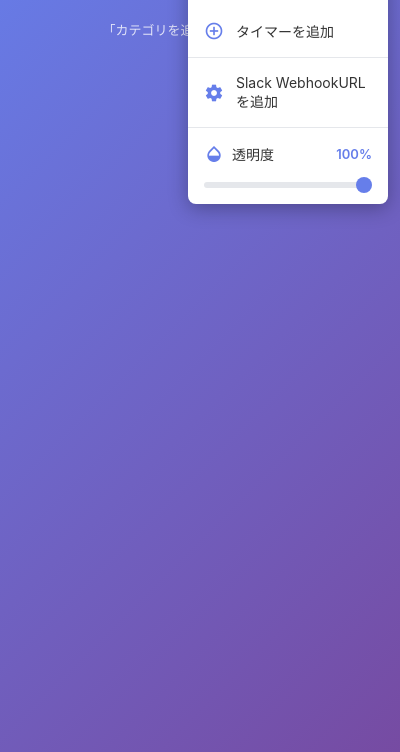
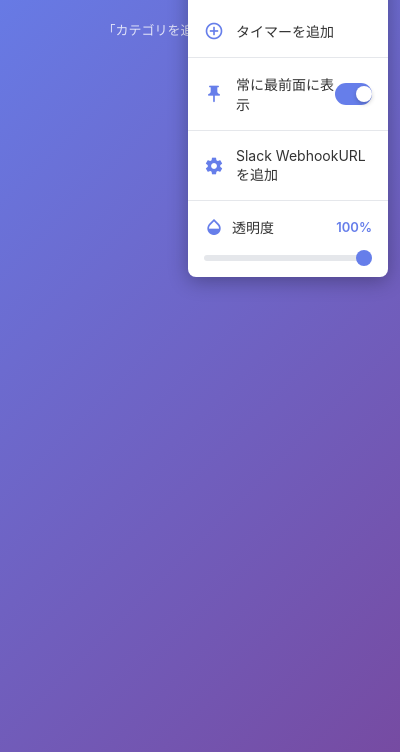
Before and after one commit to mottye/workTimer, an Electron app: page index.html in a window 400 px wide. Both pictures are taken after a click on the button "more_vert". Shown: the part 92-844 px from the top of the page. Drawn offline with Linux system fonts and the light colour scheme; no server answers.

Commit message:
feat: Step26実装 - Always On Topをユーザーが選択可能に
機能:
- メインメニューに「常に最前面に表示」トグルを追加
- トグルでAlways On Topのオン/オフを切り替え可能
- 設定をlocalStorageに永続化
- アプリ起動時に保存された設定を自動適用

実装詳細:
- index.html: メニューにトグルスイッチUIを追加（push_pinアイコン使用）
- renderer.js: トグル変更時にIPCでmainプロセスに通知
- main.js: set-always-on-topハンドラーでsetAlwaysOnTop()を呼び出し
- loadAlwaysOnTopSetting()で起動時に設定を読み込み

UI/UX:
- 小型トグルスイッチ（40px × 22px）
- ON時は紫色、OFF時はグレー
- メニュー内で視覚的に分かりやすい配置
- リアルタイムで切り替わる

Step26完了

```diff
--- a/index.html
+++ b/index.html
@@ -215,6 +215,73 @@
     .opacity-slider::-moz-range-thumb:hover {
       transform: scale(1.2);
       background: #5568d3;
+    }
+
+    .menu-item-toggle {
+      display: flex;
+      align-items: center;
+      justify-content: space-between;
+      padding: 12px 16px;
+      color: #333;
+      font-size: 14px;
+    }
+
+    .menu-toggle-label {
+      display: flex;
+      align-items: center;
+      gap: 12px;
+    }
+
+    .menu-toggle-label .material-icons {
+      font-size: 20px;
+      color: #667eea;
+    }
+
+    .toggle-switch-small {
+      position: relative;
+      display: inline-block;
+      width: 40px;
+      height: 22px;
+      margin: 0;
+    }
+
+    .toggle-switch-small input {
+      opacity: 0;
+      width: 0;
+      height: 0;
+    }
+
+    .toggle-slider-small {
+      position: absolute;
+      cursor: pointer;
+      top: 0;
+      left: 0;
+      right: 0;
+      bottom: 0;
+      background-color: #d1d5db;
+      transition: 0.3s;
+      border-radius: 22px;
+    }
+
+    .toggle-slider-small:before {
+      position: absolute;
+      content: "";
+      height: 16px;
+      width: 16px;
+      left: 3px;
+      bottom: 3px;
+      background-color: white;
+      transition: 0.3s;
+      border-radius: 50%;
+      box-shadow: 0 2px 4px rgba(0, 0, 0, 0.2);
+    }
+
+    .toggle-switch-small input:checked + .toggle-slider-small {
+      background-color: #667eea;
+    }
+
+    .toggle-switch-small input:checked + .toggle-slider-small:before {
+      transform: translateX(18px);
     }
 
     .timers-container {
@@ -840,6 +907,17 @@
           <span>タイマーを追加</span>
         </div>
         <div class="menu-divider"></div>
+        <div class="menu-item-toggle">
+          <div class="menu-toggle-label">
+            <span class="material-icons">push_pin</span>
+            <span>常に最前面に表示</span>
+          </div>
+          <label class="toggle-switch-small">
+            <input type="checkbox" id="alwaysOnTopToggle" checked>
+            <span class="toggle-slider-small"></span>
+          </label>
+        </div>
+        <div class="menu-divider"></div>
         <div class="menu-item" id="setSlackWebhookMenuItem">
           <span class="material-icons">settings</span>
           <span>Slack WebhookURLを追加</span>
--- a/renderer.js
+++ b/renderer.js
@@ -10,6 +10,7 @@ let nextCategoryId = 1;
 // Slack Webhook URL を保存する変数
 let slackWebhookUrl = null;
 let slackWebhookEnabled = false; // Slack通知の有効/無効
+let alwaysOnTop = true; // 常に最前面に表示
 
 const { ipcRenderer } = require('electron');
 
@@ -33,14 +34,27 @@ function loadSlackWebhookUrl() {
   }
 }
 
-// 初期化時にURLを読み込む
+// Always On Top設定を読み込む
+function loadAlwaysOnTopSetting() {
+  const savedSetting = localStorage.getItem('alwaysOnTop');
+  if (savedSetting !== null) {
+    alwaysOnTop = savedSetting === 'true';
+  }
+  // メインプロセスに設定を適用
+  ipcRenderer.send('set-always-on-top', alwaysOnTop);
+  console.log('Always On Top設定を読み込みました:', alwaysOnTop);
+}
+
+// 初期化時にURLと設定を読み込む
 loadSlackWebhookUrl();
+loadAlwaysOnTopSetting();
 
 const menuBtn = document.getElementById('menuBtn');
 const dropdownMenu = document.getElementById('dropdownMenu');
 const addCategoryMenuItem = document.getElementById('addCategoryMenuItem');
 const addTimerMenuItem = document.getElementById('addTimerMenuItem');
 const setSlackWebhookMenuItem = document.getElementById('setSlackWebhookMenuItem');
+const alwaysOnTopToggle = document.getElementById('alwaysOnTopToggle');
 const opacitySlider = document.getElementById('opacitySlider');
 const opacityValue = document.getElementById('opacityValue');
 const timersContainer = document.getElementById('timersContainer');
@@ -926,6 +940,18 @@ slackWebhookInput.addEventListener('keypress', (e) => {
   }
 });
 
+// Always On Topトグルのイベント
+alwaysOnTopToggle.addEventListener('change', (e) => {
+  alwaysOnTop = e.target.checked;
+  localStorage.setItem('alwaysOnTop', alwaysOnTop.toString());
+  ipcRenderer.send('set-always-on-top', alwaysOnTop);
+  console.log('Always On Top設定を変更しました:', alwaysOnTop);
+  e.stopPropagation();
+});
+
+// 初期化時にトグルの状態を反映
+alwaysOnTopToggle.checked = alwaysOnTop;
+
 // 透明度スライダーのイベント
 opacitySlider.addEventListener('input', (e) => {
   const opacityPercent = parseInt(e.target.value);
```
Also changed, not shown: main.js (+8 -0 lines), work.md (+3 -0 lines).
